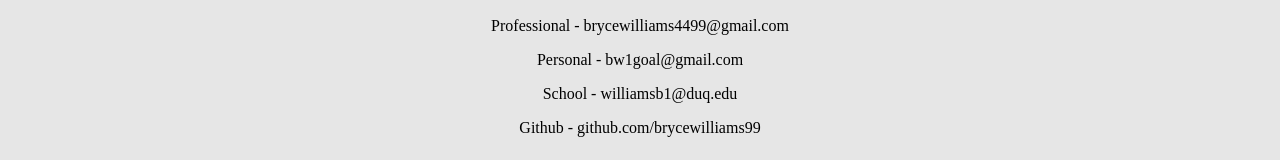
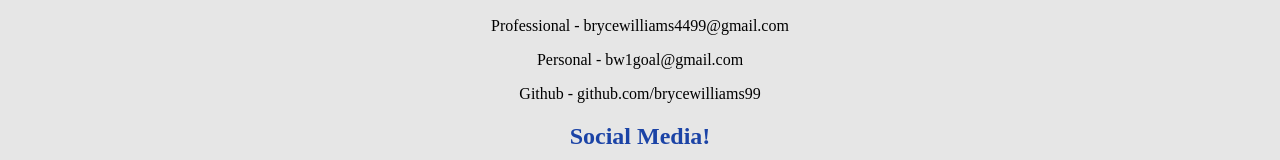
Before and after one commit to brycewilliams99/Personal-Website, a plain HTML site: page index.html in a window 1280 px wide. Shown: the part 305-465 px from the top of the page. Drawn offline with nearby package versions, Linux system fonts and the light colour scheme.

Commit message:
Update index.html

```diff
--- a/index.html
+++ b/index.html
@@ -19,7 +19,6 @@
     <h2 style="color:#1B43A6">Contact Info!</h2>
         <p>Professional - brycewilliams4499@gmail.com</p>
         <p>Personal - bw1goal@gmail.com</p>
-        <p>School - williamsb1@duq.edu</p>
         <p>Github - github.com/brycewilliams99</p>
     <h2 style="color:#1B43A6">Social Media!</h2>
       <p>
```
